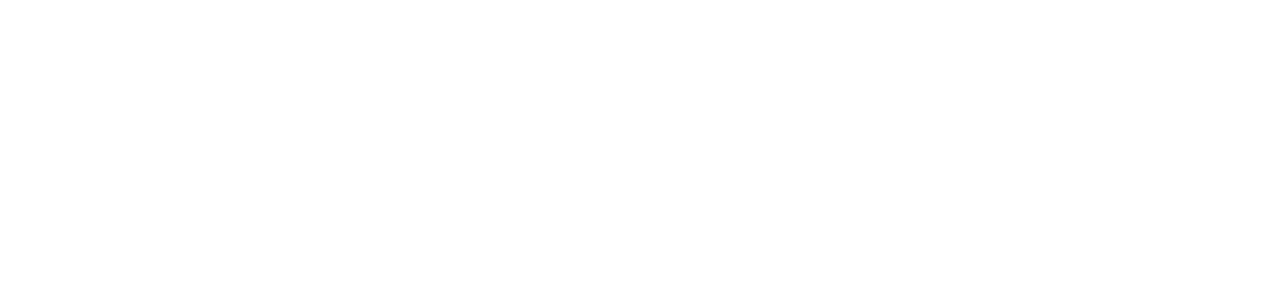
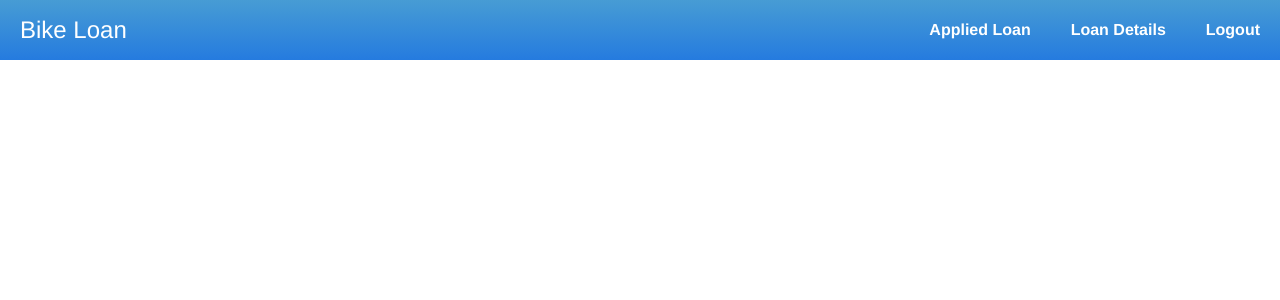
Before and after one commit to iamneo-production/311170b1-8dfb-45b8-b98f-e632175c0092, a React (Create React App) app in the folder reactapp/: page /admin/getAllLoans in a window 1280 px wide. Before the commit this address had no page. Shown: the top 300 px of the page. Built offline with nearby package versions, Linux system fonts and the light colour scheme.

Commit message:
Display widget aka Admin dashoard wireframe

```diff
--- a/reactapp/src/App.css
+++ b/reactapp/src/App.css
@@ -112,6 +112,33 @@ button[type=submit] {
   font-size: 25px;
 }
 
+.navbar {
+  display: flex;
+  align-items: center;
+  background-image: linear-gradient(to bottom, #479cd4 0%, #257bdf 100%);
+  color: white;
+  font-family: Helvetica;
+  font-weight: 300;
+}
+
+.navbar a {
+  text-decoration: none;
+  color: white;
+  font-weight: 600;
+}
+
+.navbar__title {
+  margin-right: auto;
+  font-size: 150%;
+  padding: 12px 16px;
+}
+
+.navbar__item {
+  padding: 16px 20px;
+  cursor: pointer;
+  vertical-align: middle;
+}
+
 @media only screen and (max-width: 600px) {
   .wrapper {
     padding: 18px;
--- a/reactapp/src/App.js
+++ b/reactapp/src/App.js
@@ -1,7 +1,7 @@
 import './App.css';
 import Login from "./components/user/Login";
 import Signup from "./components/user/Signup";
-import Dashboard from "./components/admin/Dashboard";
+import Dashboard from './components/admin/Dashboard';
 import {
   BrowserRouter as Router,
   Routes,
@@ -16,7 +16,7 @@ function App() {
           <Route exact path='/' element={< Login />}></Route>
           <Route path='user/signup' element={< Signup />}></Route>
           <Route path='user/login' element={< Login />}></Route>
-          <Route path='admin/dashboard' element={< Dashboard />}></Route>
+          <Route path='admin/getAllLoans' element={< Dashboard />}></Route>
         </Routes>
       </div>
     </Router>
--- a/reactapp/src/components/admin/Dashboard.jsx
+++ b/reactapp/src/components/admin/Dashboard.jsx
@@ -1,22 +1,22 @@
-import {
-  Link
-} from "react-router-dom";
+import { Link } from "react-router-dom";
 
-const Signup = () => {
+const Dashboard = () => {
   return (
-    <div className="wrapper">
-      <div className="squeeze_wrapper">
-        <div className="squeeze_header">
-          <h2 id="main_title">
-            Dashboard
-          </h2>
+    <div>
+      <header className="navbar">
+        <div className="navbar__title navbar__item">Bike Loan</div>
+        <div className="navbar__item" id="adminAppliedLoans">
+          <Link to="/">Applied Loan</Link>
         </div>
-        <div className="squeeze_form">
-
+        <div className="navbar__item" id="AdminLoanDetails">
+          <Link to="/">Loan Details</Link>
         </div>
-      </div>
-    </div>
+        <div className="navbar__item" id="logout">
+          <Link to="/">Logout</Link>
+        </div>
+      </header>
+    </div >
   )
 }
 
-export default Signup;
+export default Dashboard;
--- a/reactapp/src/components/user/Login.jsx
+++ b/reactapp/src/components/user/Login.jsx
@@ -17,9 +17,9 @@ const Login = () => {
             <form>
               <h4 id="login_">Login</h4>
               <label>Email</label>
-              <input type="email" id="email" placeholder="Email" />
+              <input type="email" id="email" placeholder="Email" required />
               <label>Password</label>
-              <input type="password" id="password" placeholder="Password" />
+              <input type="password" id="password" placeholder="Password" required />
               <button type="submit" id="loginButton">Login</button>
             </form>
           </div>
--- a/reactapp/src/components/user/Signup.jsx
+++ b/reactapp/src/components/user/Signup.jsx
@@ -17,17 +17,17 @@ const Signup = () => {
             <form>
               <h4 id="register_">Register</h4>
               <label>Enter admin/user</label>
-              <input type="text" id="userRole" placeholder="Admin/User" />
+              <input type="text" id="admin/user" placeholder="Admin/User" required />
               <label>Username</label>
-              <input type="text" id="username" placeholder="Username" />
+              <input type="text" id="username" placeholder="Username" required />
               <label>Email</label>
-              <input type="email" id="email" placeholder="Email" />
+              <input type="email" id="email" placeholder="Email" required />
               <label>Mobile number</label>
-              <input type="text" id="mobileNumber" placeholder="Mobile number" />
+              <input type="text" id="mobileNumber" placeholder="Mobile number" required />
               <label>Password</label>
               <input type="password" id="password" placeholder="Password" />
               <label>Confirm password</label>
-              <input type="password" id="confirmPassword" placeholder="Confirm password" />
+              <input type="password" id="confirmPassword" placeholder="Confirm password" required />
               <button type="submit" id="submitButton">Register</button>
             </form>
           </div>
```
